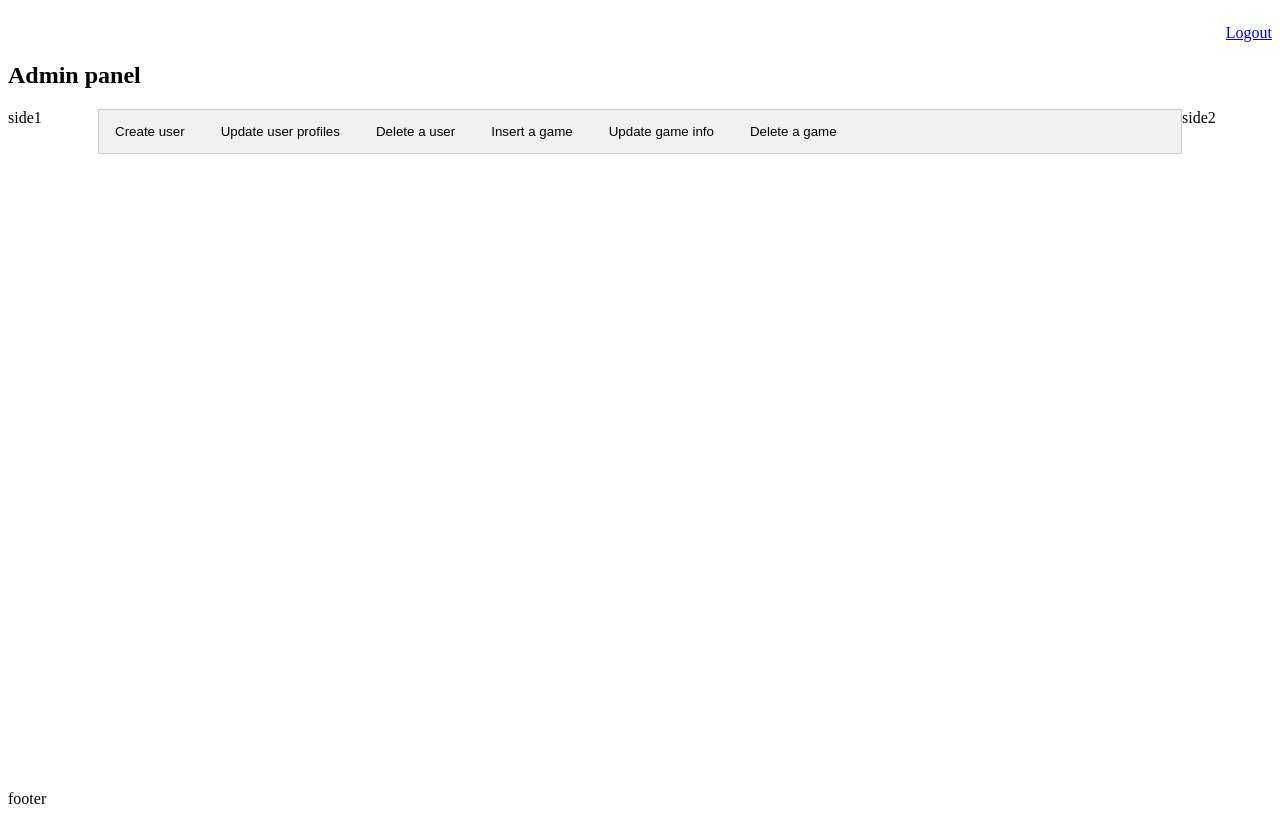
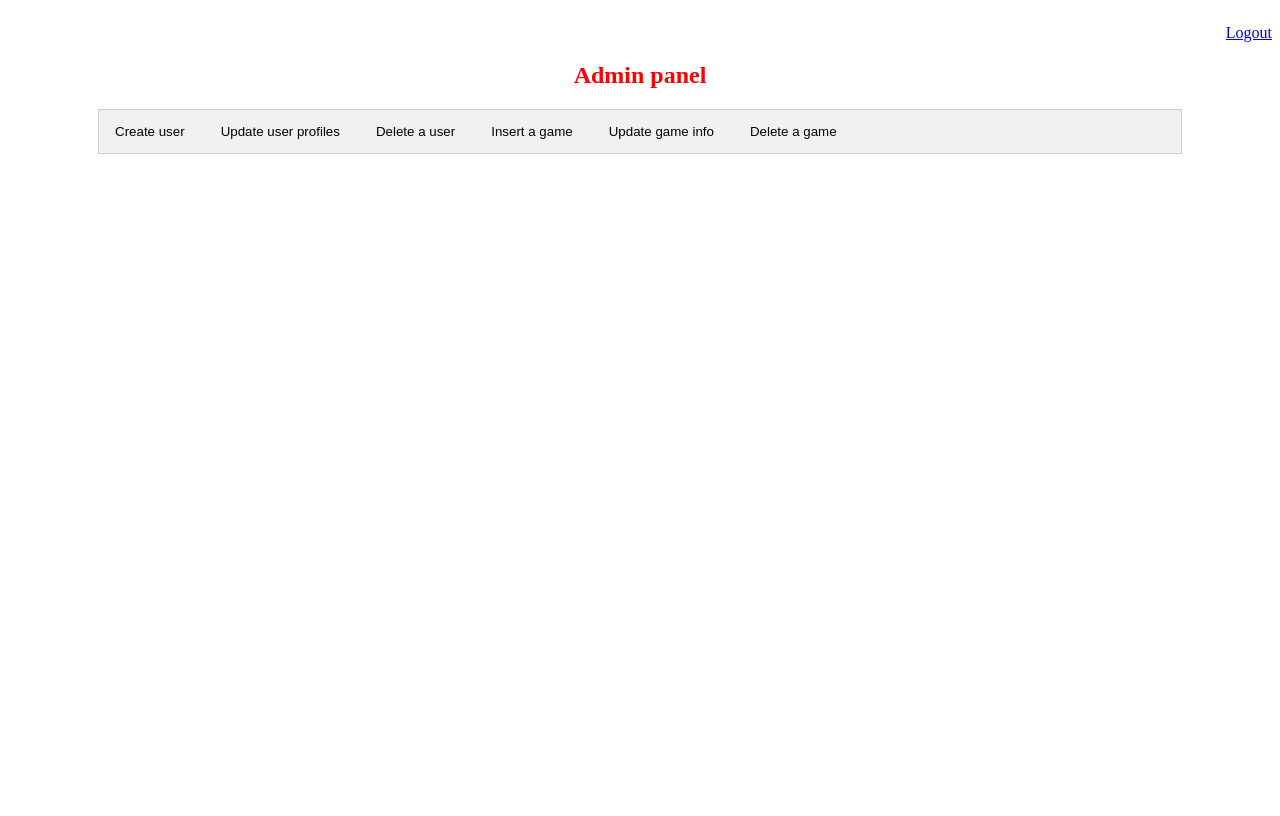
Before and after one commit to Isshon-Saha/Game-review-system, a PHP site: page /admin_panel.php in a window 1280 px wide. Run offline with PHP 8.4, Linux system fonts and the light colour scheme; data comes from the database, SQL or seed files in the repository.

Commit message:
fixed some issues

```diff
--- a/admin_panel.css
+++ b/admin_panel.css
@@ -1,6 +1,7 @@
 
 .flex-body{
     display: flex;
+    color: #ff0000;
     flex-direction: column;
     min-height: 100vh;
 }
@@ -25,14 +26,14 @@
 .sidebar1{
     order: -1;
 }
-/* Style the tab */
+
 .tab {
     overflow: hidden;
     border: 1px solid #ccc;
     background-color: #f1f1f1;
 }
 
-/* Style the buttons that are used to open the tab content */
+
 .tab button {
     background-color: inherit;
     float: center;
--- a/admin_panel.php
+++ b/admin_panel.php
@@ -15,7 +15,7 @@
 <body class="flex-body">
 
     <header><p style="text-align:right"><a href="logout.php"> Logout</a></p>
-      <h2>Admin panel</h2>
+      <h2 style="text-align:center">Admin panel</h2>
     </header>
     <div class="content-container">
         <div class="content">
@@ -189,9 +189,9 @@
             </form>
           </div>
         </div>
-        <div class="sidebar1">side1</div>
-        <div class="sidebar2">side2</div>
+        <div class="sidebar1"></div>
+        <div class="sidebar2"></div>
     </div>
-    <footer>footer</footer>
+    <footer></footer>
 </body>
 </html
--- a/review.php
+++ b/review.php
@@ -29,9 +29,6 @@
         <div class="content">
 
           <div class="game_area">
-            <div class="image">
-                <h1><img src="game.jpg"></h1>
-            </div>
             <div class="desc">
               <?php
               $name= $_GET["title"];
```
